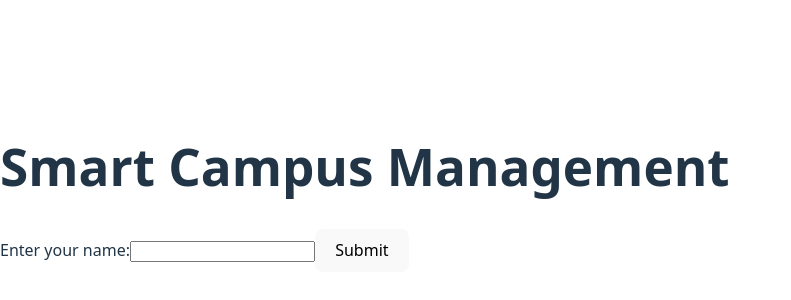
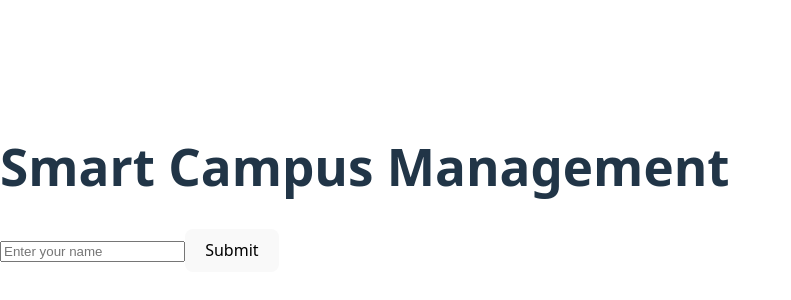
Before and after one commit to priya302005/React-deploy, a React (Vite) app in the folder frontend/: page / in a window 1280 px wide. Shown: the part 212-512 px from the top of the page, without its empty margins (0-791 px from the left). Built offline with nearby package versions, Linux system fonts and the light colour scheme.

Commit message:
Update App.jsx

```diff
--- a/frontend/src/App.jsx
+++ b/frontend/src/App.jsx
@@ -15,15 +15,13 @@ const App = () => {
 
       {!submitted ? (
         <form onSubmit={handleSubmit}>
-          <label>
-            Enter your name:
           <input
             type="text"
             value={name}
             onChange={(e) => setName(e.target.value)}
+            placeholder="Enter your name"
             required
           />
-          </label>
           <button type="submit">Submit</button>
         </form>
       ) : (
```
Lines whose indentation alone changed are shown as unchanged.
